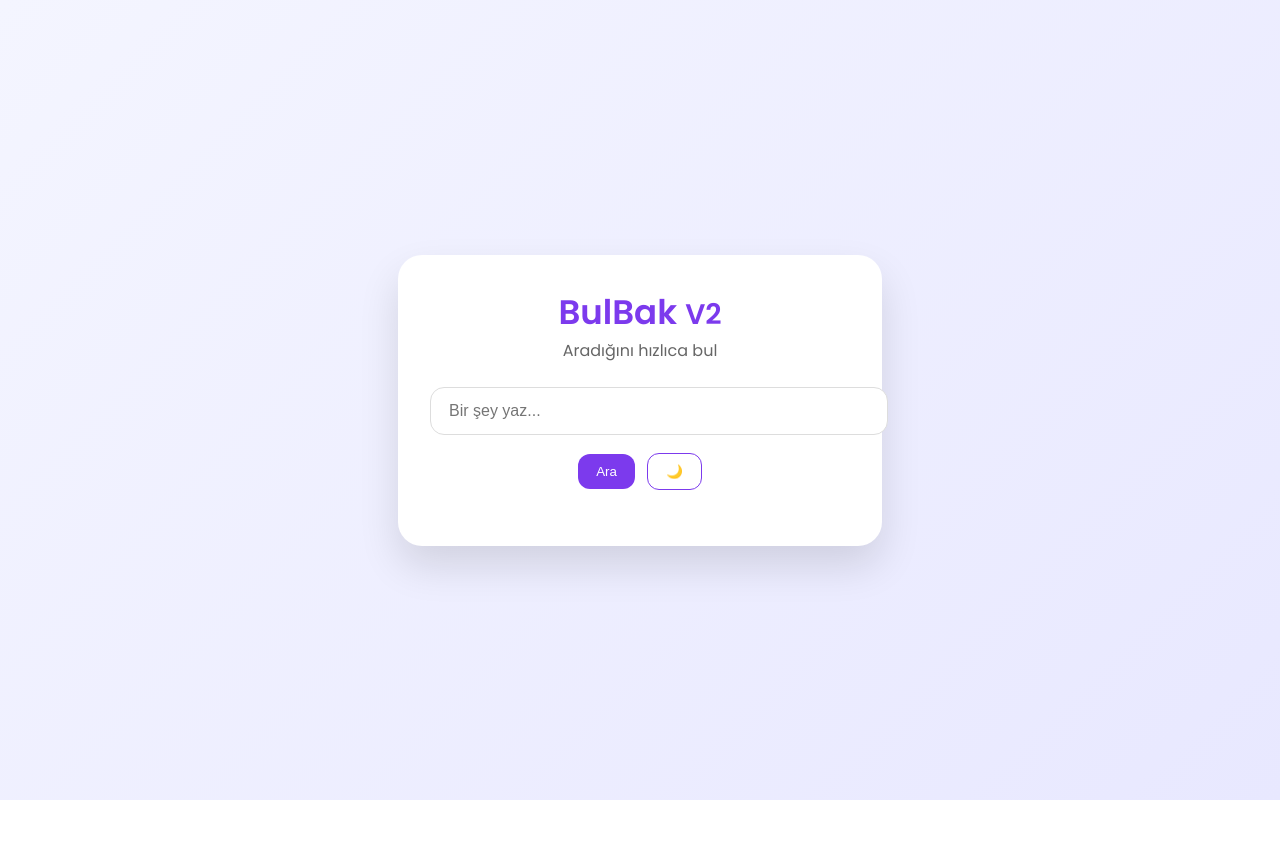
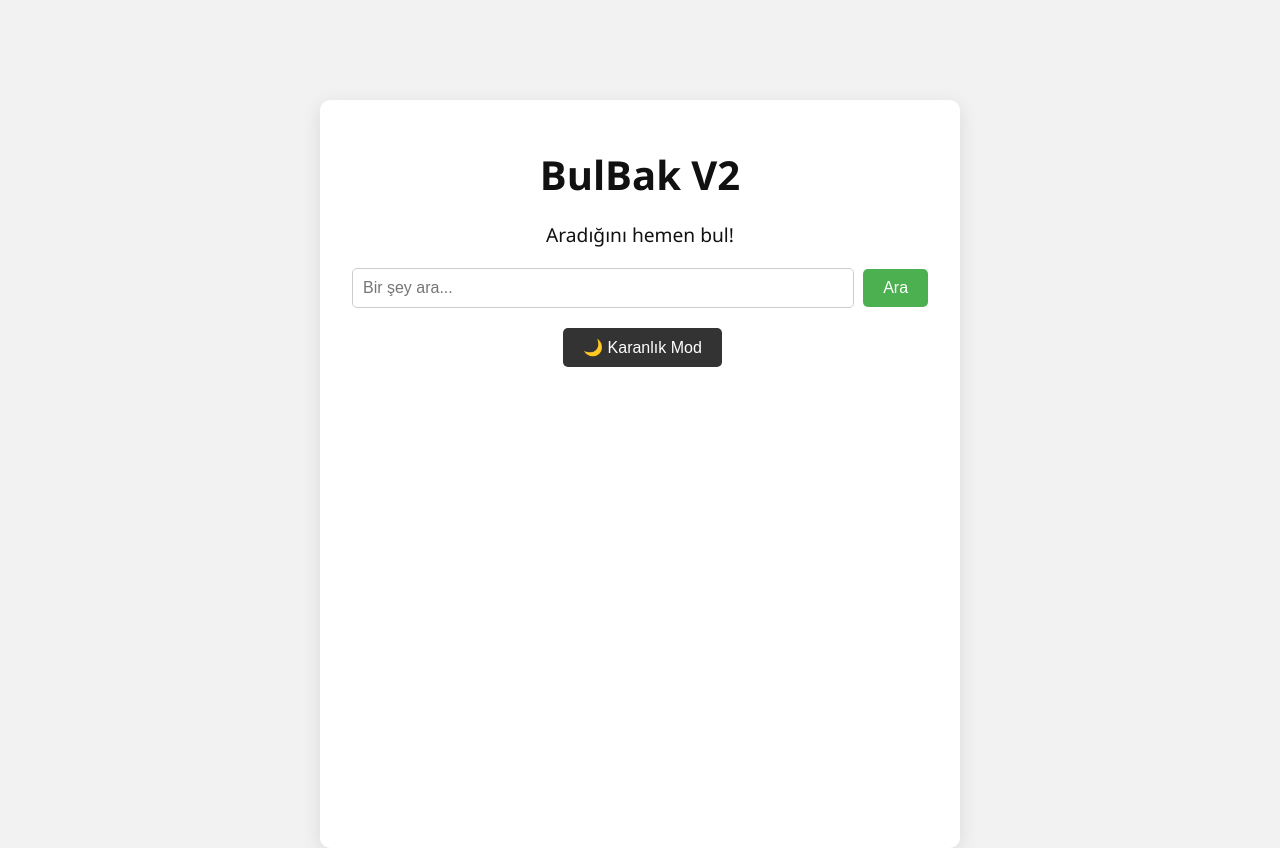
Before and after one commit to aliv1233456/bulbak, a plain HTML site: page index.html in a window 1280 px wide. Before the commit the page ends 800 px from the top, so only its background shows below. Drawn offline with Linux system fonts and the light colour scheme.

Commit message:
Add files via upload

```diff
--- a/index.html
+++ b/index.html
@@ -4,178 +4,192 @@
 <meta charset="UTF-8">
 <meta name="viewport" content="width=device-width, initial-scale=1.0">
 <title>BulBak V2</title>
-
 <style>
-@import url('https://fonts.googleapis.com/css2?family=Poppins:wght@400;600&display=swap');
-
-:root{
-  --bg:#f4f5ff;
-  --card:#ffffff;
-  --text:#1f1f1f;
-  --muted:#666;
-  --accent:#7c3aed;
-}
-.dark{
-  --bg:#0f0f14;
-  --card:#1a1a23;
-  --text:#f1f1f1;
-  --muted:#aaa;
-  --accent:#a78bfa;
+    /* Genel tasarım */
+    body {
+        font-family: 'Segoe UI', Tahoma, Geneva, Verdana, sans-serif;
+        margin: 0;
+        padding: 0;
+        background-color: #f2f2f2;
+        color: #111;
+        transition: background-color 0.3s, color 0.3s;
     }
 
-body{
-  margin:0;
-  min-height:100vh;
-  background:linear-gradient(135deg,var(--bg),#e8e8ff);
-  font-family:Poppins,sans-serif;
-  display:flex;
-  justify-content:center;
-  align-items:center;
-  transition:.3s;
+    /* Karanlık mod */
+    body.dark {
+        background-color: #121212;
+        color: #f5f5f5;
     }
 
-.container{
-  background:var(--card);
-  padding:32px;
-  border-radius:24px;
-  width:100%;
-  max-width:420px;
-  box-shadow:0 20px 40px rgba(0,0,0,.12);
-  text-align:center;
-  animation:fadeUp .8s ease;
+    .container {
+        max-width: 600px;
+        margin: 100px auto 0 auto;
+        text-align: center;
+        padding: 20px;
+        border-radius: 10px;
+        background: #fff;
+        box-shadow: 0px 5px 20px rgba(0,0,0,0.1);
+        transition: background 0.3s, box-shadow 0.3s;
     }
 
-@keyframes fadeUp{
-  from{opacity:0;transform:translateY(20px)}
-  to{opacity:1;transform:translateY(0)}
+    body.dark .container {
+        background: #1e1e1e;
+        box-shadow: 0px 5px 20px rgba(0,0,0,0.5);
     }
 
-.logo{
-  font-size:34px;
-  font-weight:600;
-  color:var(--accent);
-}
-.subtitle{
-  color:var(--muted);
-  margin-bottom:24px;
+    h1 {
+        font-size: 2.5rem;
+        margin-bottom: 10px;
     }
 
-input{
-  width:100%;
-  padding:14px 18px;
-  border-radius:14px;
-  border:1px solid #ddd;
-  font-size:16px;
-  outline:none;
-}
-.dark input{
-  background:#111;
-  color:white;
-  border-color:#333;
+    p {
+        font-size: 1.2rem;
+        margin-bottom: 20px;
     }
 
-.buttons{
-  margin-top:14px;
-}
-button{
-  padding:10px 18px;
-  border-radius:12px;
-  border:none;
-  cursor:pointer;
-  margin:4px;
-  background:var(--accent);
-  color:white;
-}
-button.secondary{
-  background:transparent;
-  border:1px solid var(--accent);
-  color:var(--accent);
+    input[type="text"] {
+        width: 80%;
+        padding: 10px;
+        font-size: 1rem;
+        border-radius: 5px;
+        border: 1px solid #ccc;
+        outline: none;
     }
 
-#sonuc,#gecmis{
-  margin-top:20px;
-  text-align:left;
-  font-size:14px;
-}
-#gecmis div{
-  cursor:pointer;
-  color:var(--muted);
-}
-a{
-  display:block;
-  margin-top:6px;
-  color:var(--accent);
-  text-decoration:none;
+    body.dark input[type="text"] {
+        border: 1px solid #555;
+        background: #333;
+        color: #fff;
     }
 
-@media(max-width:480px){
-  .container{margin:16px}
-  .logo{font-size:28px}
+    button {
+        padding: 10px 20px;
+        font-size: 1rem;
+        border: none;
+        border-radius: 5px;
+        cursor: pointer;
+        margin-left: 5px;
+        background-color: #4CAF50;
+        color: #fff;
+        transition: background 0.3s;
+    }
+
+    button:hover {
+        background-color: #45a049;
+    }
+
+    #darkModeBtn {
+        margin-top: 20px;
+        background-color: #333;
+    }
+
+    #darkModeBtn:hover {
+        background-color: #555;
+    }
+
+    #history {
+        margin-top: 20px;
+        text-align: left;
+        max-height: 150px;
+        overflow-y: auto;
+    }
+
+    #history li {
+        cursor: pointer;
+        padding: 5px;
+        border-bottom: 1px solid #ccc;
+    }
+
+    body.dark #history li {
+        border-bottom: 1px solid #555;
+    }
+
+    #history li:hover {
+        background-color: #eee;
+    }
+
+    body.dark #history li:hover {
+        background-color: #444;
+    }
+
+    iframe {
+        width: 100%;
+        height: 400px;
+        border: none;
+        margin-top: 20px;
+        border-radius: 10px;
     }
 </style>
 </head>
-
 <body>
 
 <div class="container">
-  <div class="logo">BulBak <small>V2</small></div>
-  <div class="subtitle">Aradığını hızlıca bul</div>
+    <h1>BulBak V2</h1>
+    <p>Aradığını hemen bul!</p>
+    <input type="text" id="arama" placeholder="Bir şey ara..." autocomplete="off">
+    <button onclick="ara()">Ara</button>
+    <button id="darkModeBtn">🌙 Karanlık Mod</button>
 
-  <input id="arama" placeholder="Bir şey yaz..."
-    onkeydown="if(event.key==='Enter') ara()">
+    <ul id="history"></ul>
 
-  <div class="buttons">
-    <button onclick="ara()">Ara</button>
-    <button class="secondary" onclick="tema()">🌙</button>
-  </div>
-
-  <div id="sonuc"></div>
-  <div id="gecmis"></div>
+    <iframe id="resultFrame"></iframe>
 </div>
 
 <script>
-let gecmis = JSON.parse(localStorage.getItem("gecmis")) || [];
+    const aramaInput = document.getElementById('arama');
+    const historyList = document.getElementById('history');
+    const resultFrame = document.getElementById('resultFrame');
 
-function ara(){
-  let k = arama.value.trim();
-  if(!k) return;
+    // Karanlık mod
+    const darkBtn = document.getElementById('darkModeBtn');
+    darkBtn.addEventListener('click', () => {
+        document.body.classList.toggle('dark');
+    });
 
-  if(!gecmis.includes(k)){
-    gecmis.unshift(k);
-    if(gecmis.length>5) gecmis.pop();
-    localStorage.setItem("gecmis",JSON.stringify(gecmis));
+    // Arama geçmişi
+    let historyArr = JSON.parse(localStorage.getItem('bulbakHistory')) || [];
+    function updateHistory() {
+        historyList.innerHTML = '';
+        historyArr.slice().reverse().forEach(item => {
+            const li = document.createElement('li');
+            li.textContent = item;
+            li.onclick = () => {
+                aramaInput.value = item;
+                ara();
+            };
+            historyList.appendChild(li);
+        });
+    }
+    updateHistory();
+
+    // Arama fonksiyonu
+    function ara() {
+        const kelime = aramaInput.value.trim();
+        if(kelime !== '') {
+            historyArr.push(kelime);
+            if(historyArr.length > 10) historyArr.shift();
+            localStorage.setItem('bulbakHistory', JSON.stringify(historyArr));
+            updateHistory();
+            resultFrame.src = "https://www.google.com/search?q=" + encodeURIComponent(kelime);
+        } else {
+            alert("selamlaar!");
+        }
     }
 
-  listele();
-  sonuc.innerHTML="🔎 Wikipedia'da aranıyor...";
+    // Enter ile arama
+    aramaInput.addEventListener('keydown', function(e) {
+        if(e.key === 'Enter') ara();
+    });
 
-  fetch("https://tr.wikipedia.org/api/rest_v1/page/summary/" + encodeURIComponent(k))
-  .then(r=>r.json())
-  .then(d=>{
-    if(!d.extract){
-      sonuc.innerHTML="Sonuç bulunamadı.";
-      return;
+    // Otomatik tamamlama (basit örnek)
+    const suggestions = ["Hava durumu", "YouTube", "Haberler", "Futbol", "Google", "Çeviri"];
+    aramaInput.addEventListener('input', () => {
+        const val = aramaInput.value.toLowerCase();
+        if(val.length > 0) {
+            const match = suggestions.find(s => s.toLowerCase().startsWith(val));
+            if(match) aramaInput.value = match;
         }
-    sonuc.innerHTML=`
-      <strong>${d.title}</strong>
-      <p>${d.extract}</p>
-      <a href="${d.content_urls.desktop.page}" target="_blank">Wikipedia'da aç</a>
-    `;
     });
-}
-
-function listele(){
-  gecmisDiv.innerHTML="<strong>Geçmiş</strong><br>";
-  gecmis.forEach(x=>{
-    gecmisDiv.innerHTML+=`<div onclick="arama.value='${x}';ara()">${x}</div>`;
-  });
-}
-
-function tema(){
-  document.body.classList.toggle("dark");
-}
-
-listele();
 </script>
 
 </body>
```
Lines whose indentation alone changed are shown as unchanged.
